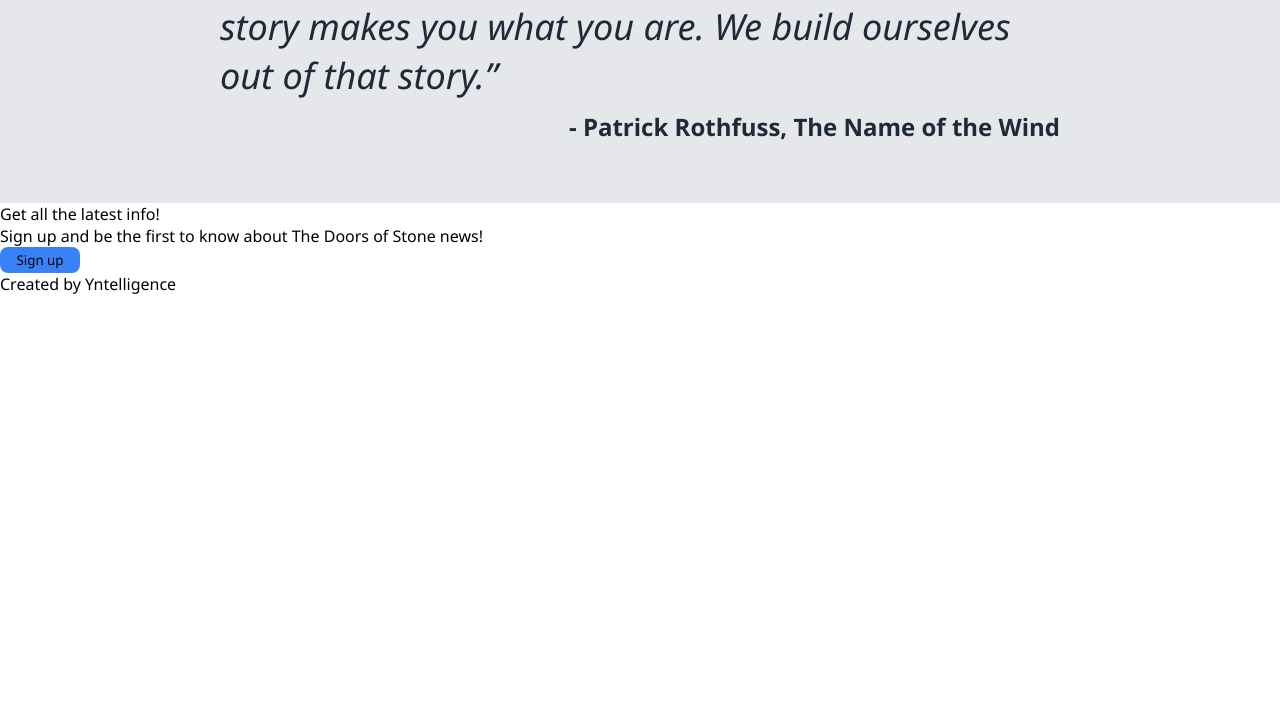
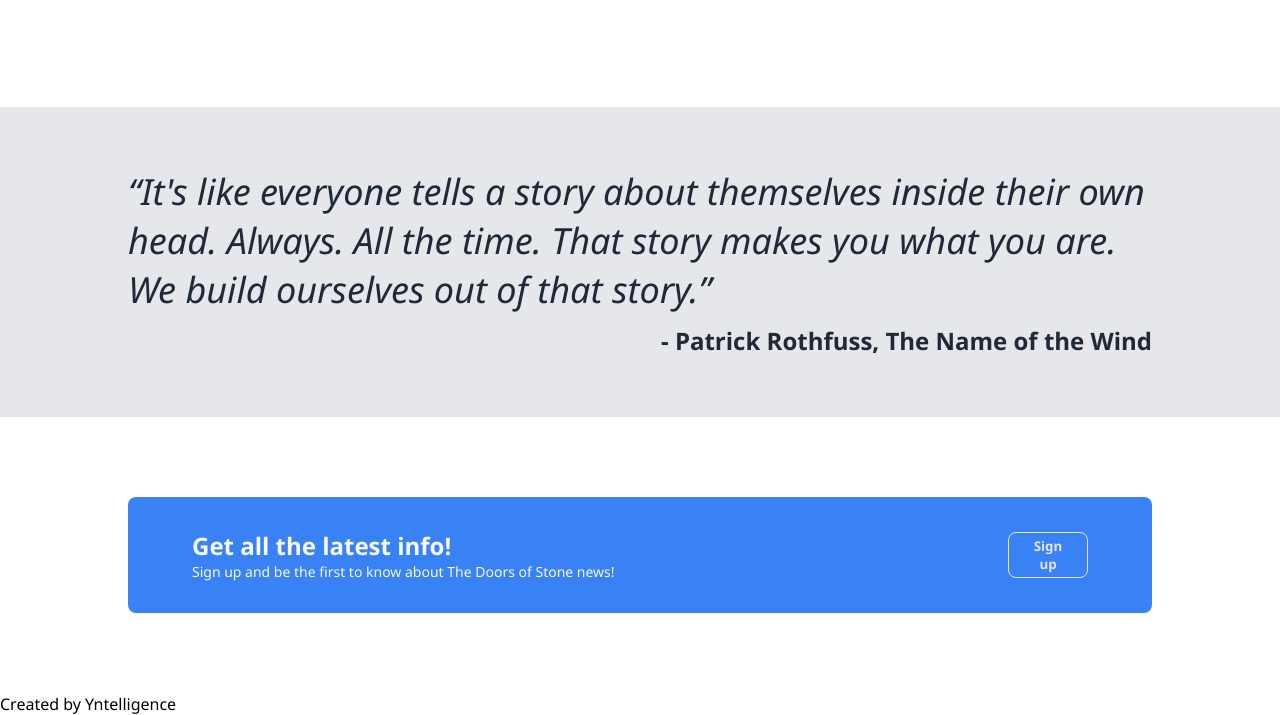
Before and after one commit to Yntelligenceeh/practice-project-1, a plain HTML site: page index.html in a window 1280 px wide. Shown: the part 1349-2064 px from the top of the page. Before the commit the page ends 1644 px from the top, so only its background shows below. Drawn offline with Linux system fonts and the light colour scheme; a web font is replaced by a local one.

Commit message:
Add wraps and modify styles to be more responsive

```diff
--- a/index.html
+++ b/index.html
@@ -22,7 +22,7 @@
             <div class="description">
                 <h1>The Kingkiller Chronicle Fan Page</h1>
                 <p class="description-text">Unlock the enchantment at The Waystone Inn, a fan page devoted to Patrick Rothfuss' Kingkiller Chronicle. Journey into a realm of music, magic, and mesmerizing secrets. Join us in celebrating this captivating fantasy world and unite with fellow fans at The Waystone Inn!</p>
-                <button>Sign up</button>
+                <a href="#"><button>Sign up</button></a>
             </div>
             <img src="images/description-image.jpg" class="description-image" alt="Kingkiller Chronicle">
         </div>
@@ -49,9 +49,11 @@
         <p class="quote-author">- Patrick Rothfuss, The Name of the Wind</p>
     </div>
     <div class="container-module-4">
-        <p>Get all the latest info!</p>
-        <p>Sign up and be the first to know about The Doors of Stone news!</p>
-        <button>Sign up</button>
+        <div class="action">
+            <p class="action-title">Get all the latest info!</p>
+            <p class="action-text">Sign up and be the first to know about The Doors of Stone news!</p>
+        </div>
+        <a href="#"><button>Sign up</button></a>
     </div>
     <div class="footer">Created by Yntelligence</div>
 </body>
--- a/style.css
+++ b/style.css
@@ -31,20 +31,22 @@ h1 {
     justify-content: space-between;
     align-items: center;
     height: 100px;
-    padding: 0 100px;
+    padding: 0 10%;
 }
 
 .nav-bar {
     display: flex;
     gap: 16px;
+    flex-wrap: wrap;
 }
 
 .container-description {
-    padding: 60px 100px;
+    padding: 60px 10%;
     display: flex;
-    justify-content: space-between;
+    justify-content: space-evenly;
     align-items: start;
     gap: 60px;
+    flex-wrap: wrap;
 }
 
 .description {
@@ -54,6 +56,7 @@ h1 {
     max-width: 800px;
     padding: 0;
     margin: 0;
+    flex: auto;
 }
 
 .description-text {
@@ -62,16 +65,8 @@ h1 {
 }
 
 .description-image {
-    flex: auto;
     width: 400px;
-    max-width: 600px;
     height: auto;
-}
-
-.books img {
-    width: 220px;
-    height: auto;
-    border-radius: 16px;
 }
 
 .container-module-1 {
@@ -82,20 +77,24 @@ h1 {
 button {
     background-color: #3882f6;
     border: 0;
-    width: 80px;
+    min-width: 80px;
+    max-width: 80px;
     padding: 4px 16px;
     border-radius: 8px;
+    color: #e5e7eb;
+    font-weight: bold;
 }
 
 .container-module-2 {
-    padding: 60px 100px;
+    padding: 60px 10%;
 }
 
 .books {
     display: flex;
     justify-content: center;
-    padding: 60px 100px;
+    padding: 60px 0;
     gap: 80px;
+    flex-wrap: wrap;
 }
 
 h2 {
@@ -103,6 +102,12 @@ h2 {
     font-weight: bold;
     color: #1f2937;
     text-align: center;
+}
+
+.books img {
+    width: 220px;
+    height: auto;
+    border-radius: 16px;
 }
 
 li p {
@@ -113,8 +118,9 @@ li p {
 }
 
 .container-module-3 {
-    padding: 60px 220px;
+    padding: 60px 10%;
     background-color: #e5e7eb;
+    min-width: 80%;
 }
 
 .quote-text {
@@ -132,6 +138,34 @@ li p {
     padding-top: 10px;
 }
 
+.container-module-4 {
+    display: flex;
+    margin: 5em 10%;
+    padding: 2em 4em;
+    justify-content: space-between;
+    align-items: center;
+    gap: 60px;
+    background-color: #3882f6;
+    border-radius: 8px;
+    flex-wrap: wrap;
+}
+
+.action-title {
+    font-size: 24px;
+    font-weight: 1000;
+    color: #f9faf8;
+}
+
+.action-text {
+    font-size: 14px;
+    font-weight: lighter;
+    color: #f9faf8;
+}
+
+.container-module-4 button {
+    border: 1px solid #e5e7eb;
+}
+
 
 
 /* --------------FONTS--------------- */
```
